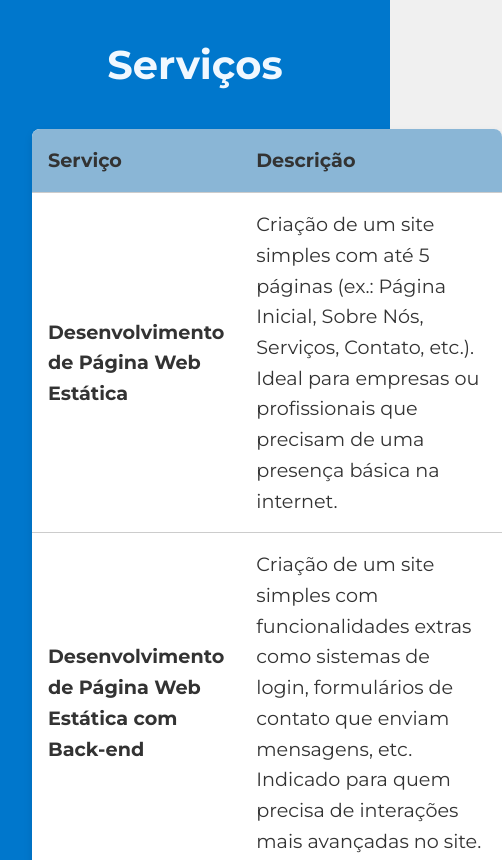
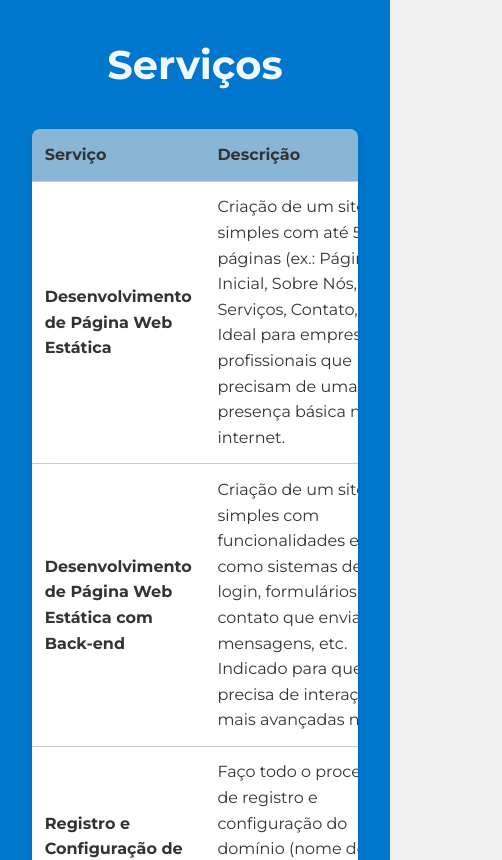
Before and after one commit to alessaocarvalho/portfolio, a plain HTML site: page index.html in a window 390 px wide. Shown: the part 3740-4600 px from the top of the page, 502 px wide, since content can reach past the window. Drawn offline with Linux system fonts and the light colour scheme.

Commit message:
otimizado para mobile

```diff
--- a/styles.css
+++ b/styles.css
@@ -326,6 +326,24 @@ body {
     transition: transform 0.3s ease;
 }
 
+@media (max-width: 600px) {
+    .services-table {
+        display: block;
+        width: 100%;
+        overflow-x: auto;
+    }
+
+    .services-table th,
+    .services-table td {
+        font-size: 1rem;
+        padding: 0.8rem;
+    }
+
+    .services-table td:hover {
+        transform: none;
+    }
+}
+
 .contact {
     padding: 5rem 0;
     background-color: #f0f8ff;
```
